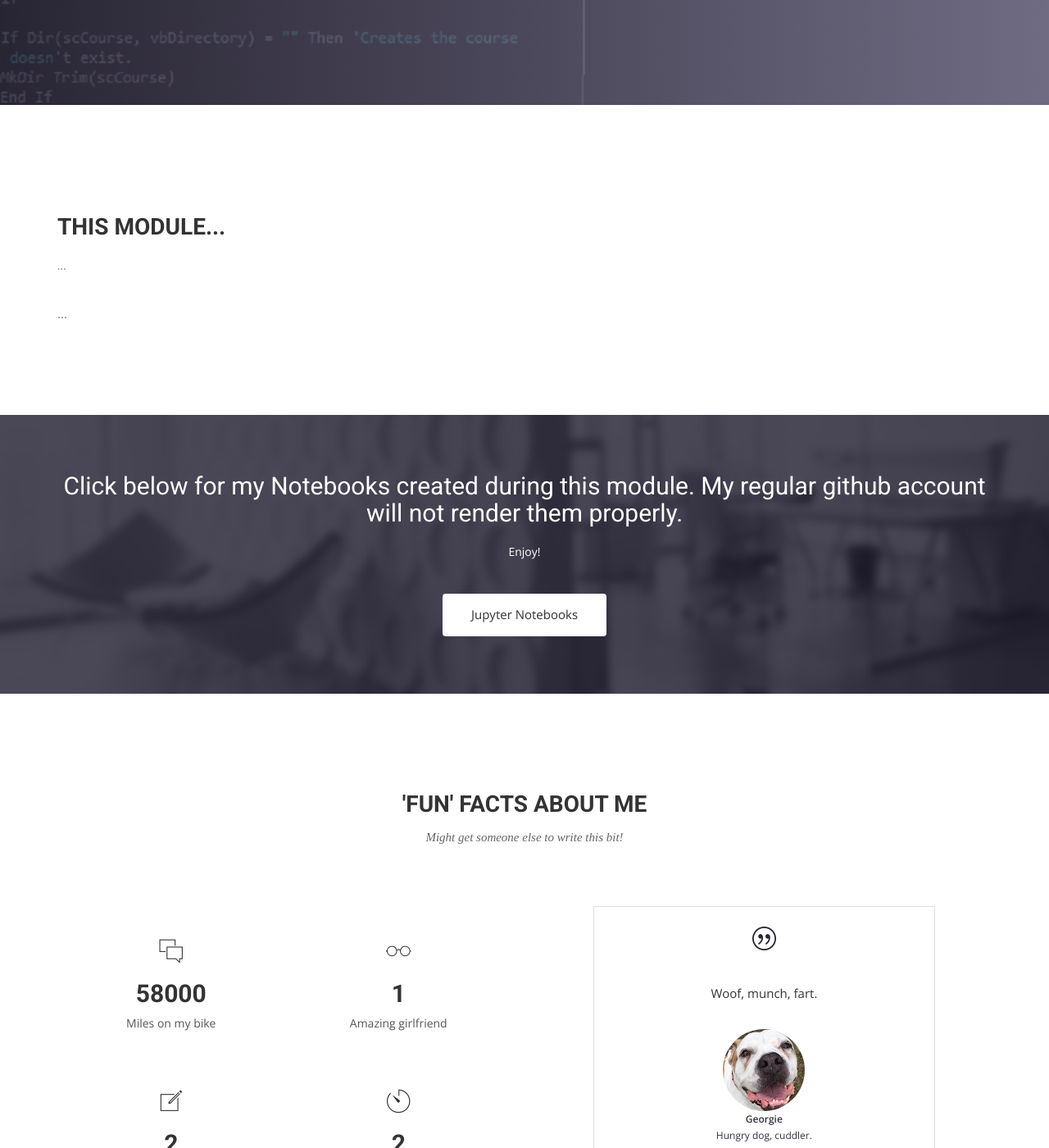
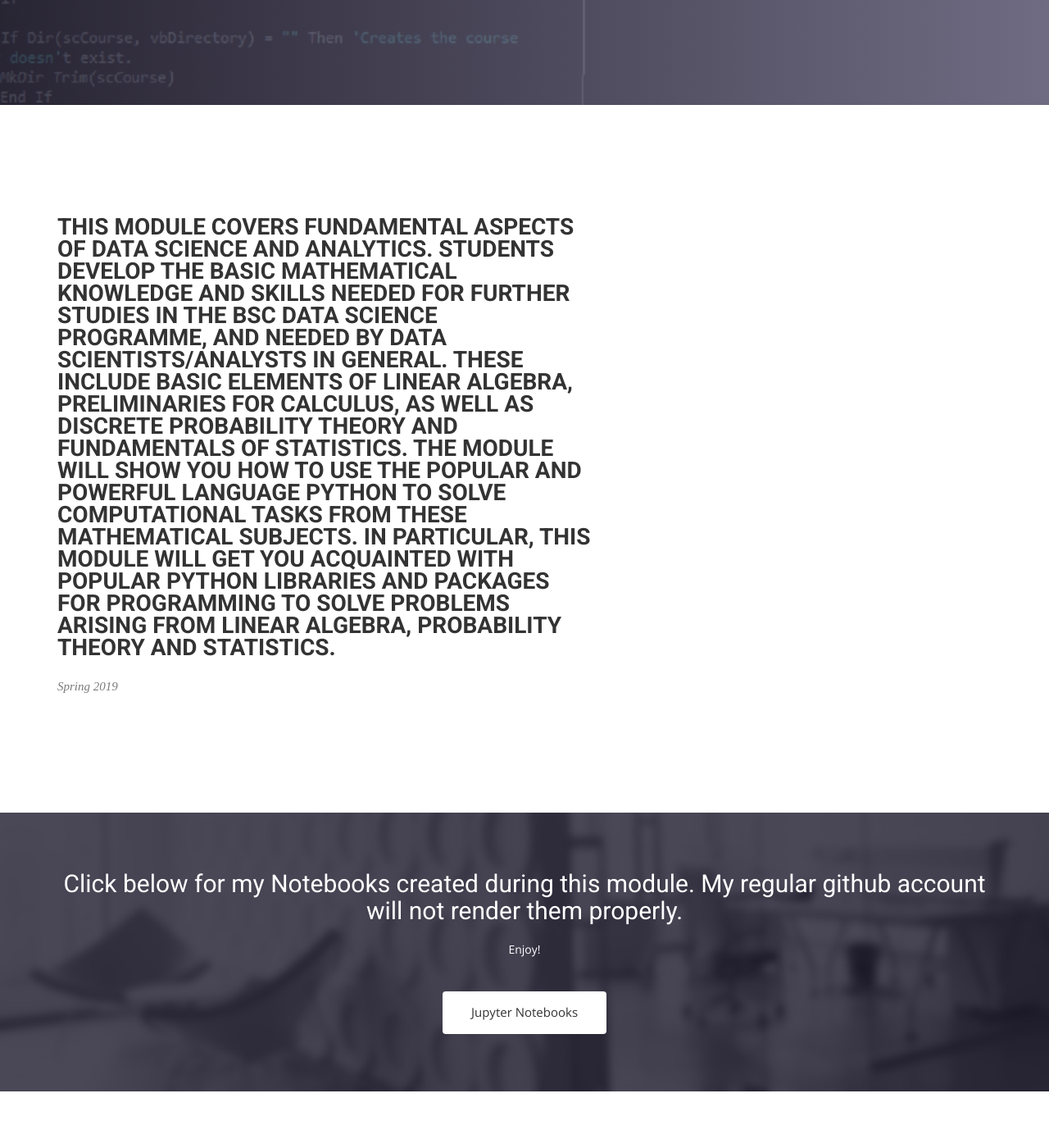
Before and after one commit to marklunch/marklunch.github.io, a Jekyll site: the page built from fds1.html, in a window 1280 px wide and 1400 px high, scrolled down 677 px. Shown: the whole window at 82% size. Built offline with Jekyll 4.4.1, drawn with Linux system fonts in a browser that asks for light colours; nearby versions of some CDN libraries; some web fonts are replaced.

Commit message:
Update fds1.html

```diff
--- a/fds1.html
+++ b/fds1.html
@@ -25,10 +25,11 @@ permalink: /fds1.html
       <div class="col-md-7 col-sm-12">
         <div class="block">
           <div class="section-title">
-            <h2>This module...</h2>
-            <p>...</p>
+            <h2>This module covers fundamental aspects of data science and analytics. Students develop the basic mathematical knowledge and skills needed for further studies in the BSc Data Science programme, and needed by data scientists/analysts in general. These include basic elements of linear algebra, preliminaries for calculus, as well as discrete probability theory and fundamentals of statistics. The module will show you how to use the popular and powerful language Python to solve computational tasks from these mathematical subjects. In particular, this module will get you acquainted with popular Python libraries and packages for programming to solve problems arising from linear algebra, probability theory and statistics.
+              </h2>
+            <p>Spring 2019</p>
           </div>
-          <p>...</p>
+          <p></p>
         </div>
       </div><!-- .col-md-7 close -->
       <div class="col-md-5 col-sm-12">
```
